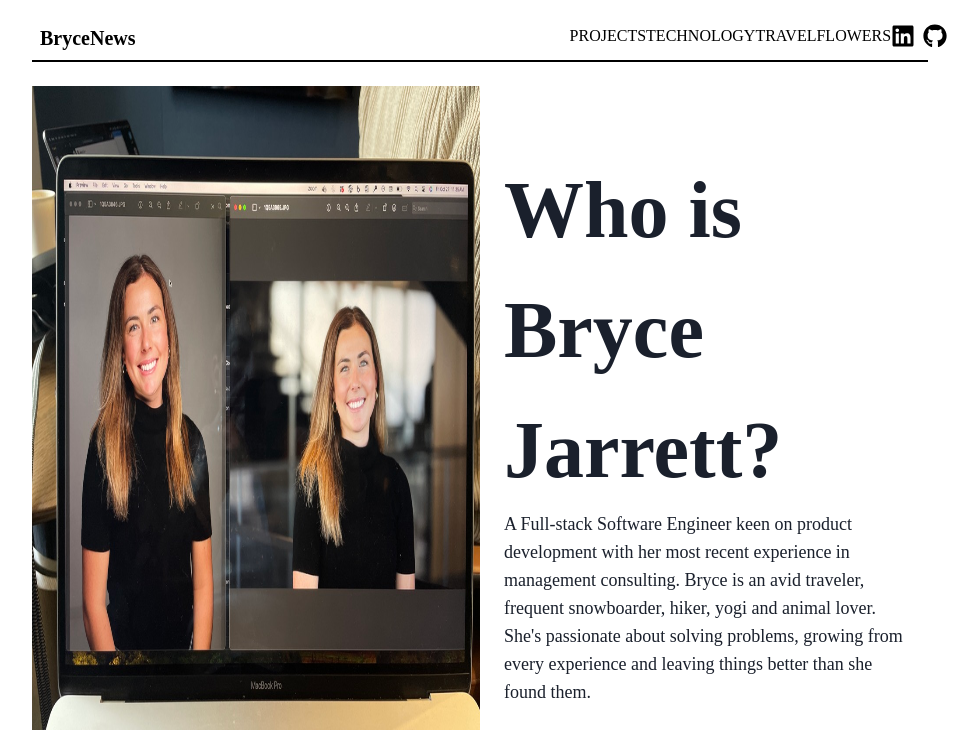
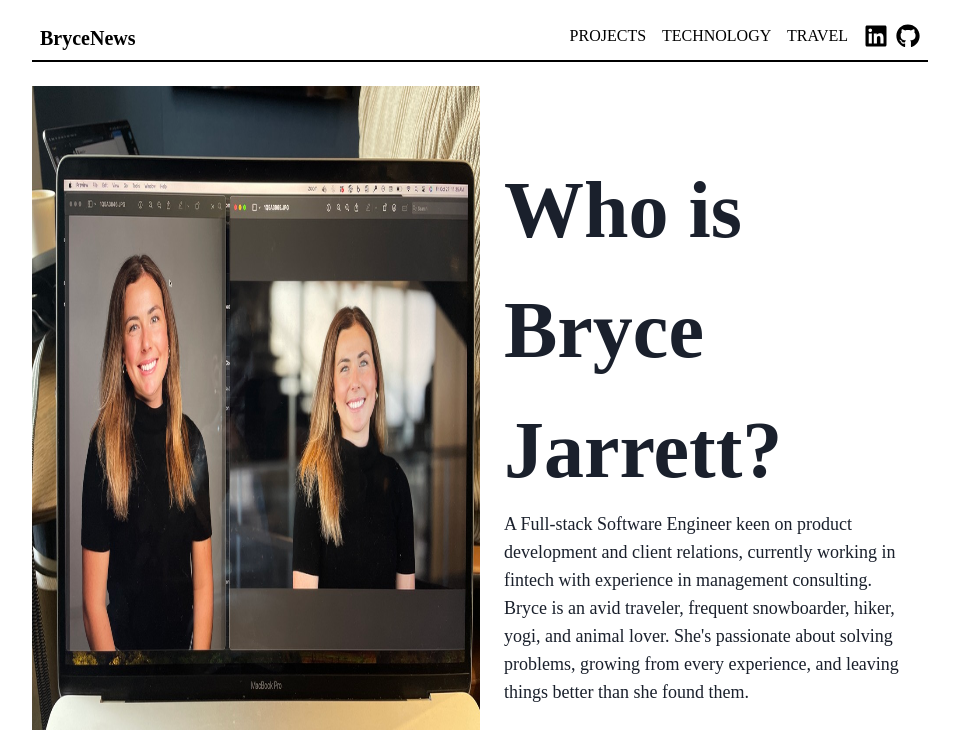
Before and after one commit to brycemara/brycejarrett, a Next.js app: page / in a window 1280 px wide. Shown: the top 752 px of the page, without its empty margins (160-1138 px from the left). Built offline with nearby package versions, Linux system fonts and the light colour scheme; grey boxes are pictures that could not be loaded; a web font is replaced by a local one.

Commit message:
fix: update with stripe and remove flowers

```diff
--- a/src/components/Header.tsx
+++ b/src/components/Header.tsx
@@ -23,9 +23,9 @@ const Header = () => {
         <button onClick={() => scrollToSection("travel")}>
           <h2>TRAVEL</h2>
         </button>
-        <button onClick={() => scrollToSection("flowers")}>
+        {/* <button onClick={() => scrollToSection("flowers")}>
           <h2>FLOWERS</h2>
-        </button>
+        </button> */}
         <div className="flex items-center">
           <Link
             href="https://www.linkedin.com/in/bryce-jarrett/"
--- a/src/components/Landing.tsx
+++ b/src/components/Landing.tsx
@@ -14,11 +14,12 @@ const Landing = () => {
           Who is <br></br> Bryce Jarrett?
         </h1>
         <p className="text-lg">
-          A Full-stack Software Engineer keen on product development with her
-          most recent experience in management consulting. Bryce is an avid
-          traveler, frequent snowboarder, hiker, yogi and animal lover. She's
-          passionate about solving problems, growing from every experience and
-          leaving things better than she found them.
+          A Full-stack Software Engineer keen on product development and client
+          relations, currently working in fintech with experience in management
+          consulting. Bryce is an avid traveler, frequent snowboarder, hiker,
+          yogi, and animal lover. She's passionate about solving problems,
+          growing from every experience, and leaving things better than she
+          found them.
         </p>
       </div>
     </div>
--- a/src/components/Projects.tsx
+++ b/src/components/Projects.tsx
@@ -1,4 +1,4 @@
-import { recentProjects } from "@/public/constants";
+import { projects } from "@/public/constants";
 import { ProjectCard } from "./ProjectCard";
 
 export default function Projects() {
@@ -7,7 +7,7 @@ export default function Projects() {
       <div className="mx-24 md:mx-48">
         <h2 className="underline underline-offset-4 font-semibold">PROJECTS</h2>
         <div className="grid grid-cols-1 lg:grid-cols-3 gap-6">
-          {recentProjects.map((p) => {
+          {projects.map((p) => {
             return <ProjectCard {...p} />;
           })}
         </div>
--- a/src/pages/index.tsx
+++ b/src/pages/index.tsx
@@ -116,7 +116,7 @@ export const Home = () => {
         </div>
       </div>
       {/* flowers */}
-      <div id={"flowers"} className="py-6 flex flex-col items-center">
+      {/* <div id={"flowers"} className="py-6 flex flex-col items-center">
         <h2 className="self-start section-header">FLOWERS</h2>
         <p className="self-start mx-48 text-lg py-4 mx-48">
           Bryce grew up in a house that was always filled with plants and
@@ -129,7 +129,7 @@ export const Home = () => {
         <div className="w-full">
           <GalleryGrid images={flowerImages} cols={3} />
         </div>
-      </div>
+      </div> */}
     </div>
   );
 };
```
